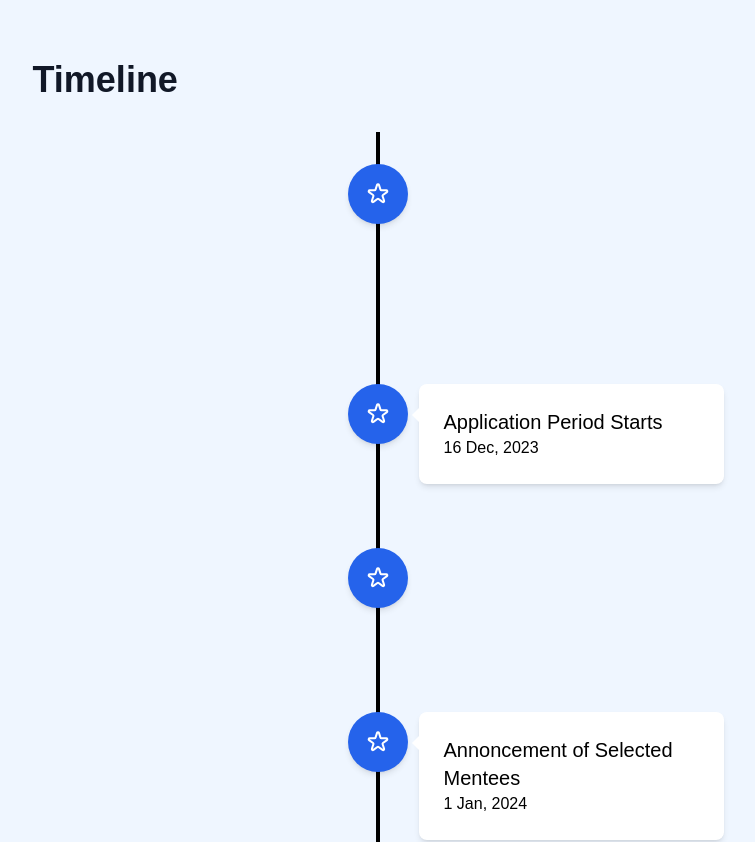
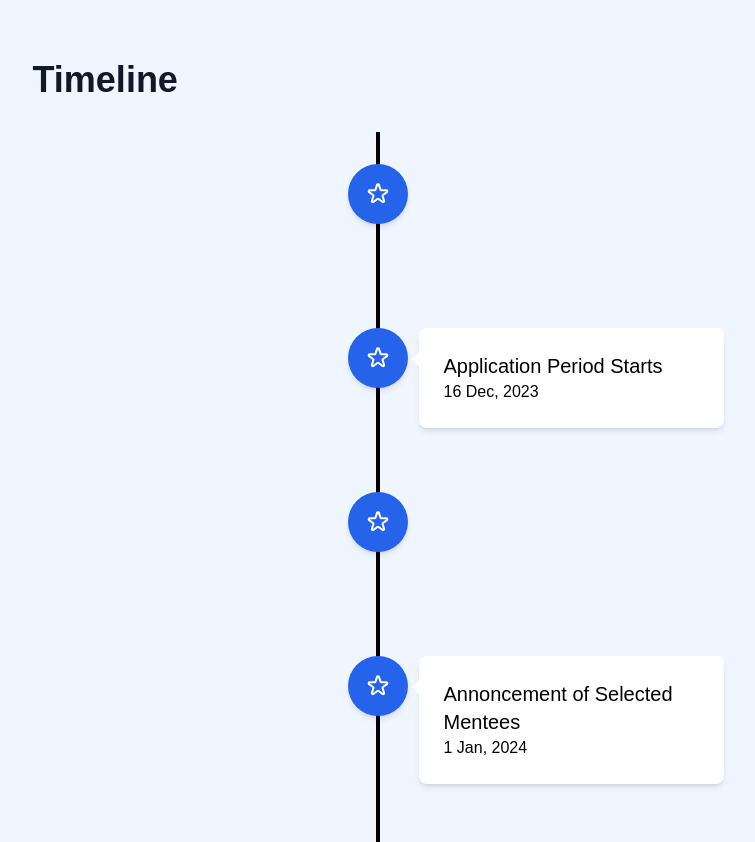
Before and after one commit to OpenLake/FOSS-Overflow, a Next.js app: page / in a window 1280 px wide. Shown: the part 2700-3542 px from the top of the page, without its empty margins (262-1017 px from the left). Built offline with nearby package versions, Linux system fonts and the light colour scheme.

Commit message:
Updated event timeline

```diff
--- a/content/timeline.js
+++ b/content/timeline.js
@@ -1,6 +1,6 @@
 export const timelineData = [
 	{
-		title: "Event Inauguration and Annoncement of Selected Mentees",
+		title: "Event Inauguration",
 		date: '16 Dec, 2023',
 	},
 	{
```
